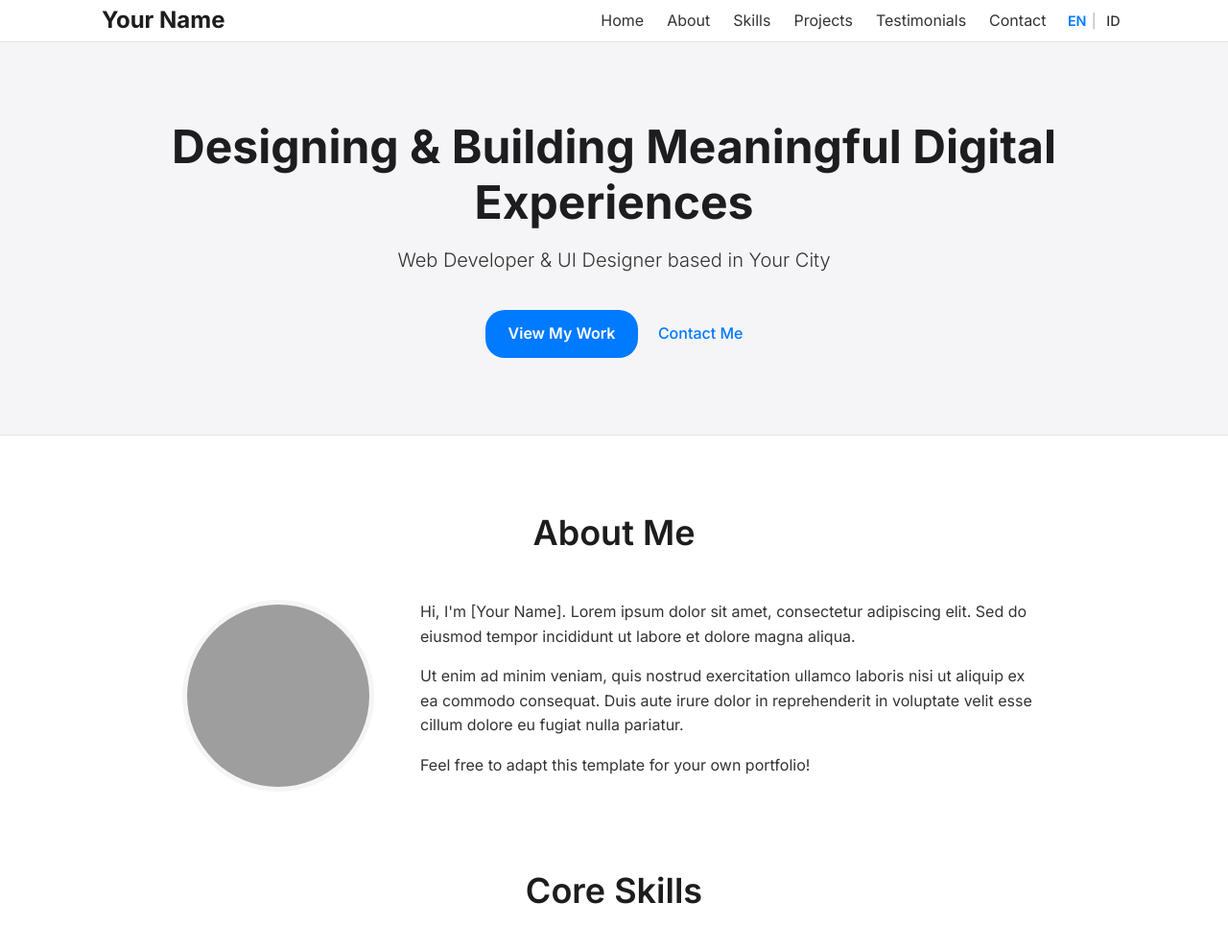
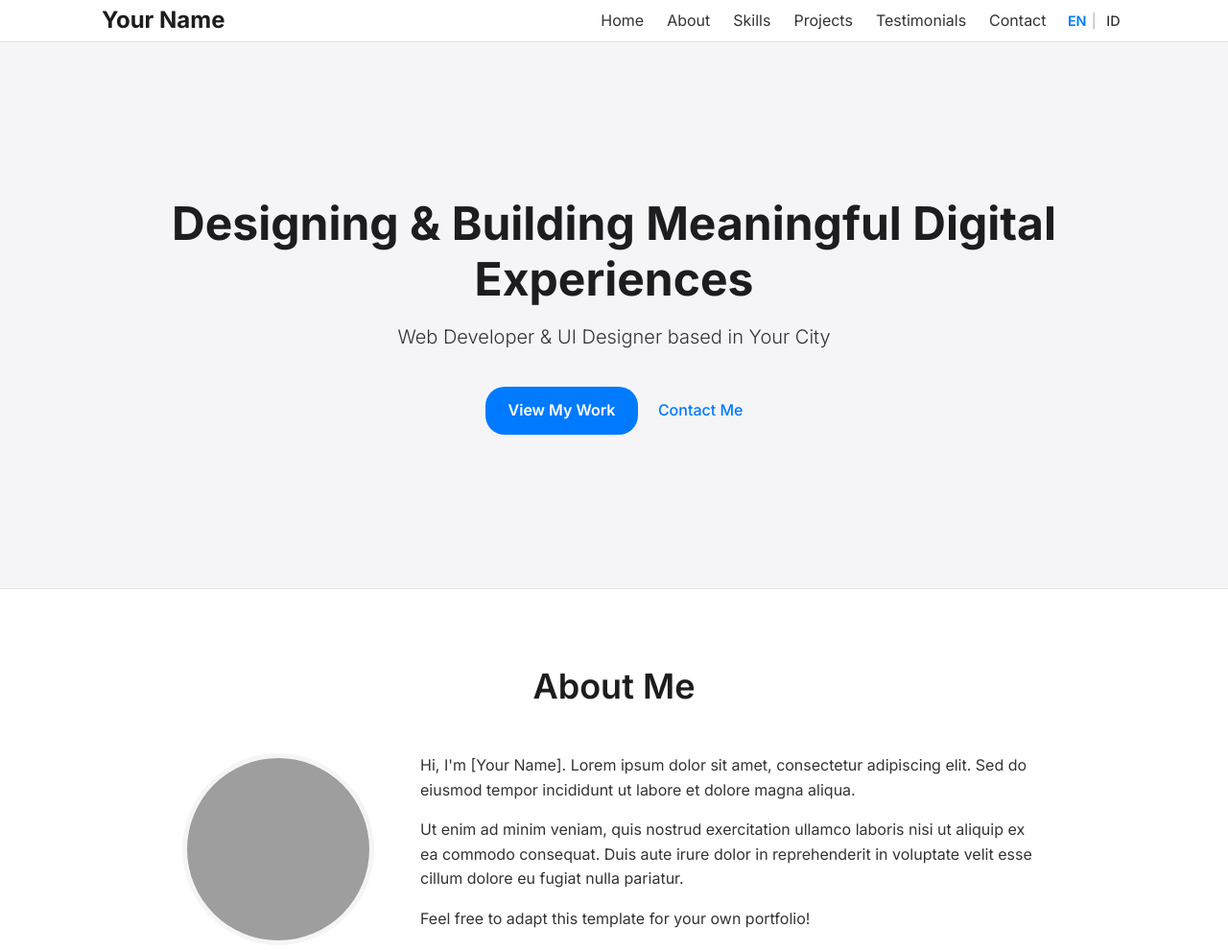
Before and after one commit to adriandrmawan/developer-portfolio, a plain HTML site: page index.html in a window 1280 px wide. Shown: the top 990 px of the page at 96% size. Drawn offline with Linux system fonts and the light colour scheme; grey boxes are pictures that could not be loaded.

Commit message:
Update main.css

```diff
--- a/assets/css/main.css
+++ b/assets/css/main.css
@@ -197,7 +197,7 @@ section { padding: 5rem 0; transition: background-color var(--transition-speed)
 /* --- Hero Section --- */
 .hero-section {
     text-align: center;
-    padding: 5rem 0;
+    padding: 10rem 0;
     background-color: var(--surface-2);
     border-bottom: 1px solid var(--border);
     transition: background-color var(--transition-speed) ease, border-color var(--transition-speed) ease;
```
